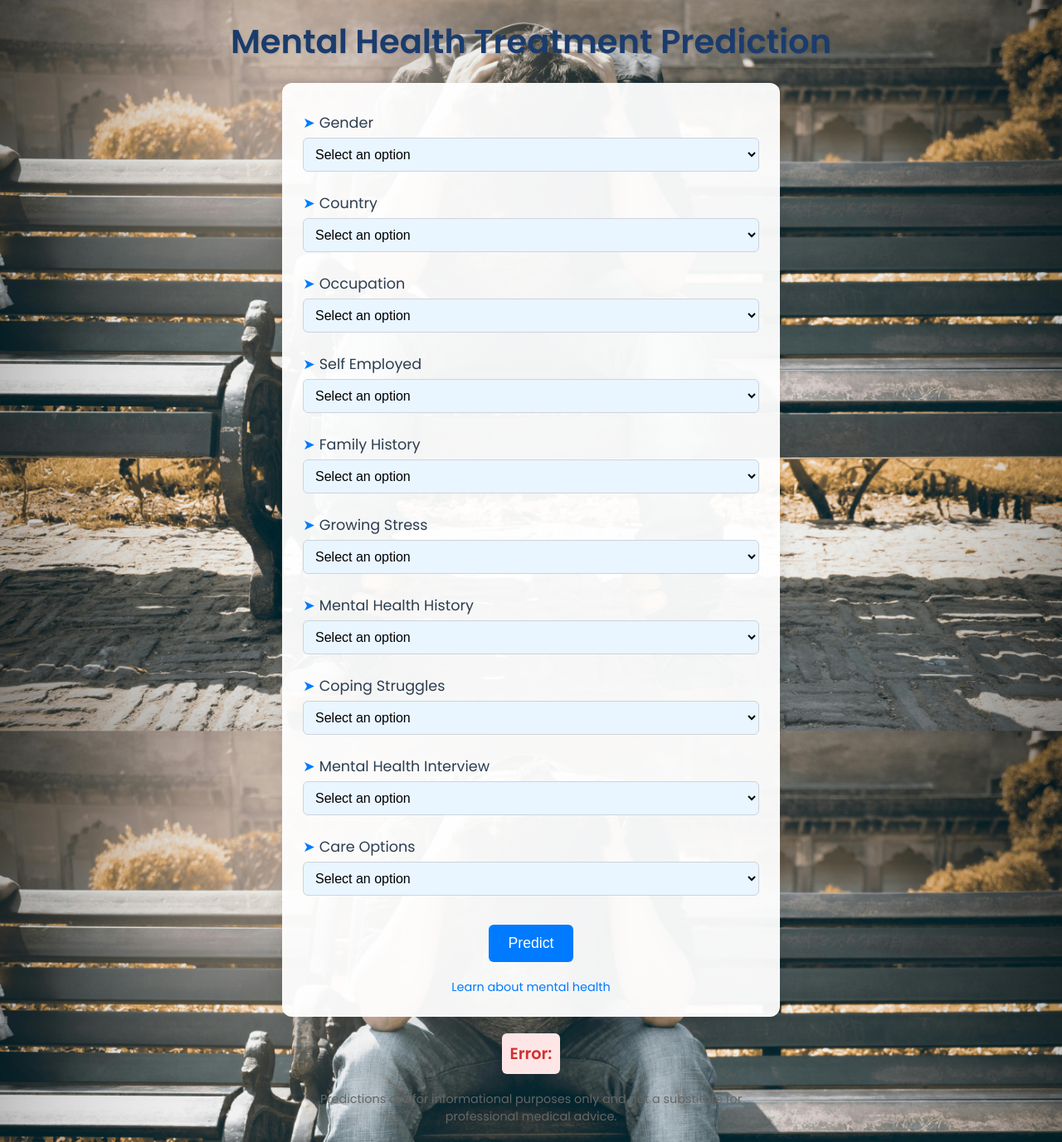
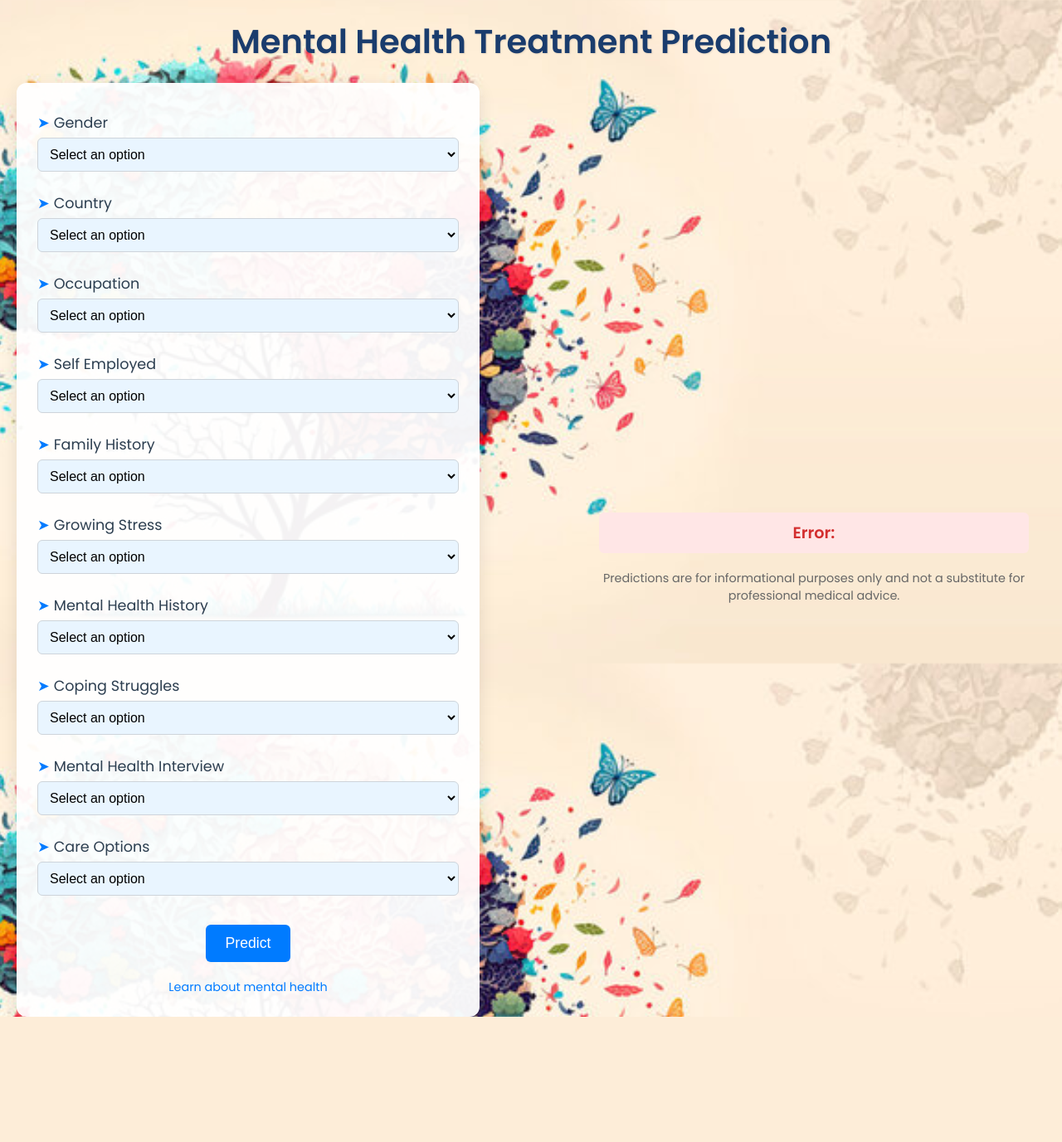
Before and after one commit to lovecy86/Smart_Prediction_of_Mental_Outcomes, a Flask app: page / in a window 1280 px wide. Shown: the whole page at 83% size. After the commit the page ends 1226 px from the top, so only its background shows below. Run offline with Flask 3, Linux system fonts and the light colour scheme; parts of the project's set-up code (start-up, migrations or seed data) failed here and were passed over.

Commit message:
new commit

```diff
--- a/flask_part/templates/index.html
+++ b/flask_part/templates/index.html
@@ -15,15 +15,15 @@
         }
         body {
             font-family: 'Poppins', sans-serif;
-            background-image: url('/static/stress.jpg');
+            background-image: url('/static/mentalheatlh1.jpg');
             background-size: cover;
-            background-position: center;
             background-attachment: fixed;
-            min-height: 100vh;
             display: flex;
-            flex-direction: column;
+            justify-content: space-between;
             align-items: center;
+            height: 100vh;
             padding: 20px;
+            flex-wrap: wrap;
         }
         h1 {
             color: #1a3c6d;
@@ -31,6 +31,8 @@
             font-weight: 600;
             margin-bottom: 20px;
             text-shadow: 1px 1px 2px rgba(0, 0, 0, 0.1);
+            width: 100%;
+            text-align: center;
         }
         .form-container {
             background-color: rgba(255, 255, 255, 0.95);
@@ -40,6 +42,13 @@
             max-width: 600px;
             width: 100%;
             animation: fadeIn 0.5s ease-in;
+            flex: 1;
+            max-width: 45%;
+        }
+        .prediction-container {
+            flex: 1;
+            max-width: 45%;
+            padding: 20px;
         }
         label {
             display: block;
@@ -159,13 +168,17 @@
             0% { transform: rotate(0deg); }
             100% { transform: rotate(360deg); }
         }
-        @media (max-width: 600px) {
+        @media (max-width: 768px) {
+            body {
+                flex-direction: column;
+                align-items: center;
+            }
+            .form-container, .prediction-container {
+                max-width: 100%;
+                margin-bottom: 20px;
+            }
             h1 {
                 font-size: 1.8em;
-            }
-            .form-container {
-                padding: 15px;
-                max-width: 100%;
             }
             select, button {
                 font-size: 0.9em;
@@ -176,6 +189,7 @@
         }
     </style>
 </head>
+
 <body>
     <h1>Mental Health Treatment Prediction</h1>
 
@@ -203,6 +217,7 @@
         </div>
     </div>
 
+    <div class="prediction-container">
         {% if prediction is not none %}
         <div class="prediction {{ 'yes' if prediction == 'Yes' else 'no' }}"
              role="alert" aria-live="polite">
@@ -225,6 +240,7 @@
         <p class="disclaimer">
             Predictions are for informational purposes only and not a substitute for professional medical advice.
         </p>
+    </div>
 
     <script>
         const form = document.getElementById('prediction-form');
```
Also changed, not shown: flask_part/static/Backgroungimg.jpg (added), flask_part/static/mentalheatlh1.jpg (added). Lines whose indentation alone changed are shown as unchanged.
